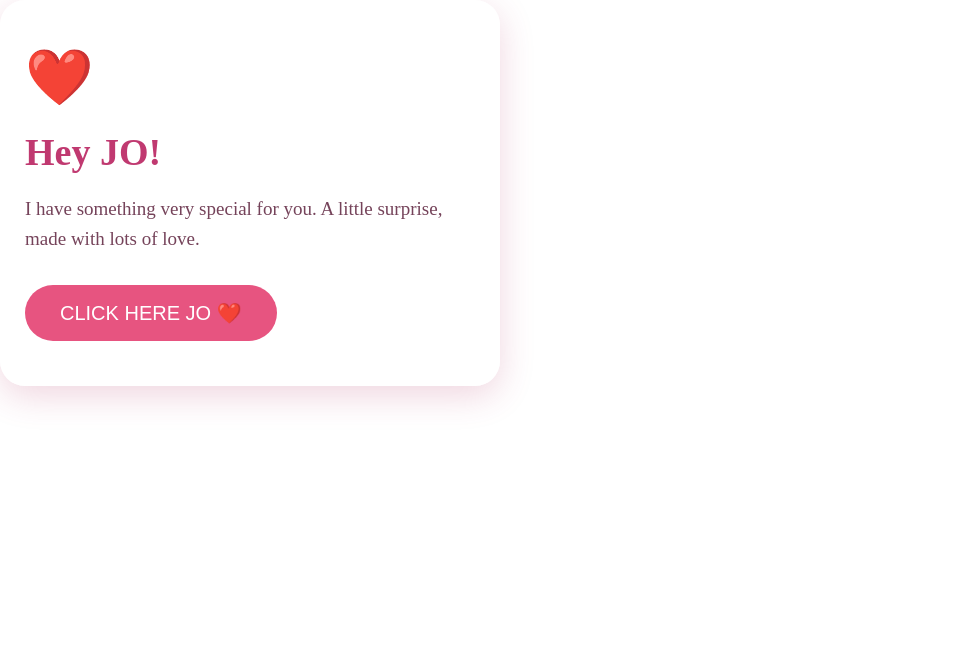
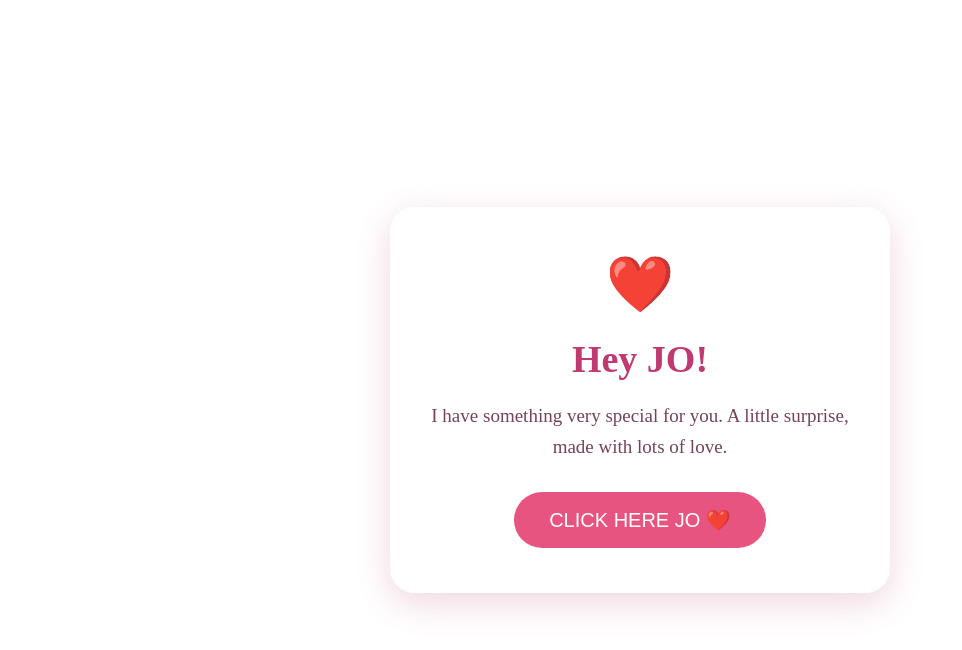
Before and after one commit to shijusharon93-eng/jo-shiju, a plain HTML site: page index.html in a window 1280 px wide. Shown: the whole page, without its empty margins (0-962 px from the left). Drawn offline with Linux system fonts and the light colour scheme.

Commit message:
Update index.html

```diff
--- a/index.html
+++ b/index.html
@@ -12,6 +12,21 @@
             padding: 0;
             box-sizing: border-box;
         }
+
+        body {
+    margin: 0;
+    min-height: 100vh;
+    display: flex;
+    justify-content: center;
+    align-items: center;
+    text-align: center;
+}
+
+.container {
+    width: 90%;
+    max-width: 600px;
+    margin: auto;
+}
     <audio id="bgMusic" src="love-song.mp3" loop></audio>
         body {
             min-height: 100vh;
```
